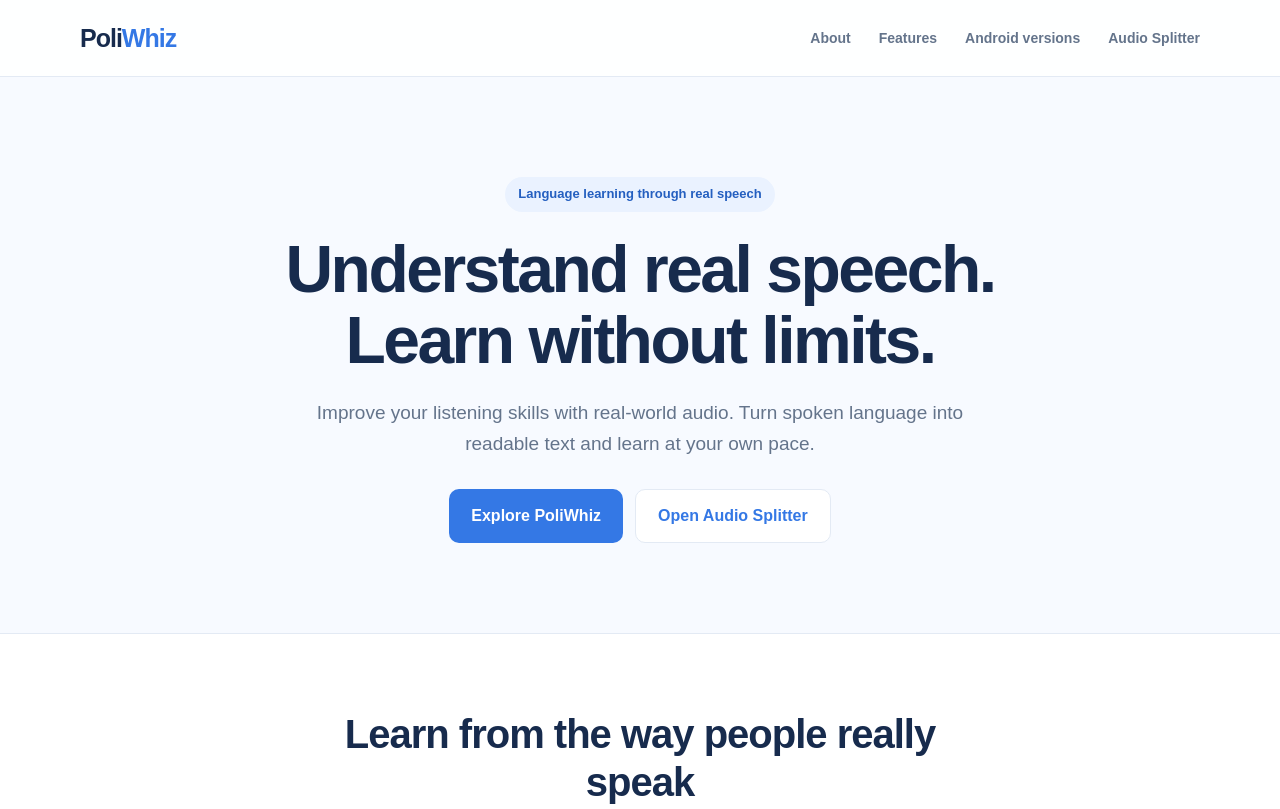
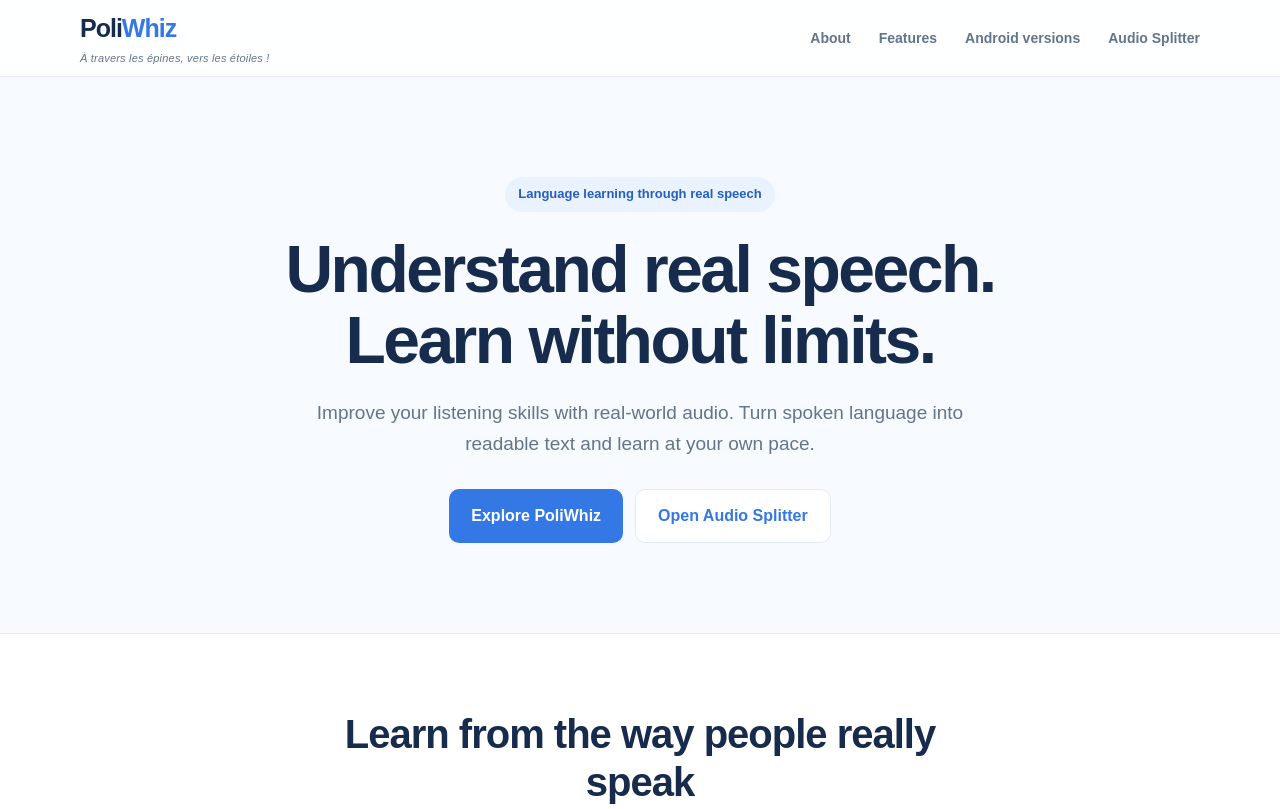
Before and after one commit to gofits-dot/PoliWhiz-Audio-Tools, a plain HTML site: page web/home.html in a window 1280 px wide. Shown: the top 809 px of the page. Drawn offline with Linux system fonts and the light colour scheme.

Commit message:
Add PoliWhiz brand motto

```diff
--- a/web/home.html
+++ b/web/home.html
@@ -69,6 +69,15 @@
 
         .logo span {
             color: var(--blue);
+        }
+        .brand-motto {
+            display: block;
+            margin-top: 2px;
+            font-size: 11px;
+            font-style: italic;
+            font-weight: 500;
+            letter-spacing: 0.2px;
+            color: var(--muted);
         }
 
         .nav-links {
@@ -350,7 +359,10 @@
 
 <header>
     <div class="container nav">
-        <a class="logo" href="/">Poli<span>Whiz</span></a>
+        <div class="brand">
+            <a class="logo" href="/">Poli<span>Whiz</span></a>
+            <span class="brand-motto">À travers les épines, vers les étoiles !</span>
+        </div>
 
         <nav class="nav-links">
             <a href="#about">About</a>
@@ -508,10 +520,11 @@
 
 <footer>
     <div class="container footer-content">
-        <strong>PoliWhiz</strong>
-        <span>Real speech, real practice, better understanding.</span>
-        <span>&copy; 2026 PoliWhiz</span>
-    </div>
+    <strong>PoliWhiz</strong>
+    <span class="brand-motto">À travers les épines, vers les étoiles !</span>
+    <span>Real speech, real practice, better understanding.</span>
+    <span>&copy; 2026 PoliWhiz</span>
+</div>
 </footer>
 
 </body>
```
